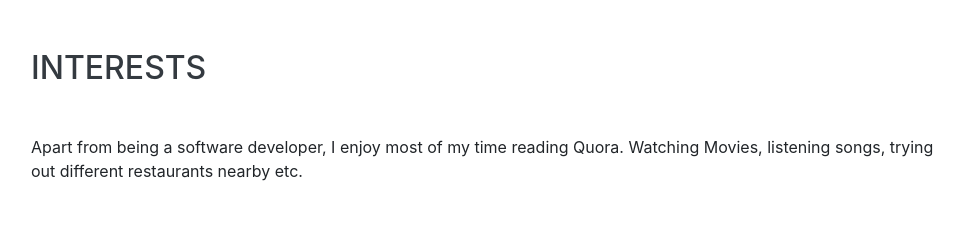
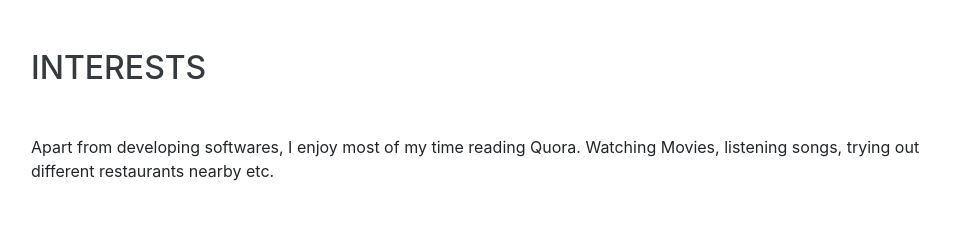
Before and after one commit to abhijeet-rawat/abhijeet-rawat.github.io, a website with bundled scripts: page index.html in a window 1280 px wide. Shown: the part 3480-3713 px from the top of the page, without its empty margins (289-1253 px from the left). Built offline with nearby package versions, Linux system fonts and the light colour scheme; a web font is replaced by a local one.

Commit message:
Update index.html

```diff
--- a/index.html
+++ b/index.html
@@ -192,7 +192,7 @@
     <section class="resume-section p-3 p-lg-5 d-flex align-items-center" id="interests">
       <div class="w-100">
         <h2 class="mb-5">Interests</h2>
-        <p>Apart from being a software developer, I enjoy most of my time reading Quora. Watching Movies, listening songs, trying out different restaurants nearby etc.</p>
+        <p>Apart from developing softwares, I enjoy most of my time reading Quora. Watching Movies, listening songs, trying out different restaurants nearby etc.</p>
       </div>
     </section>
 
```
